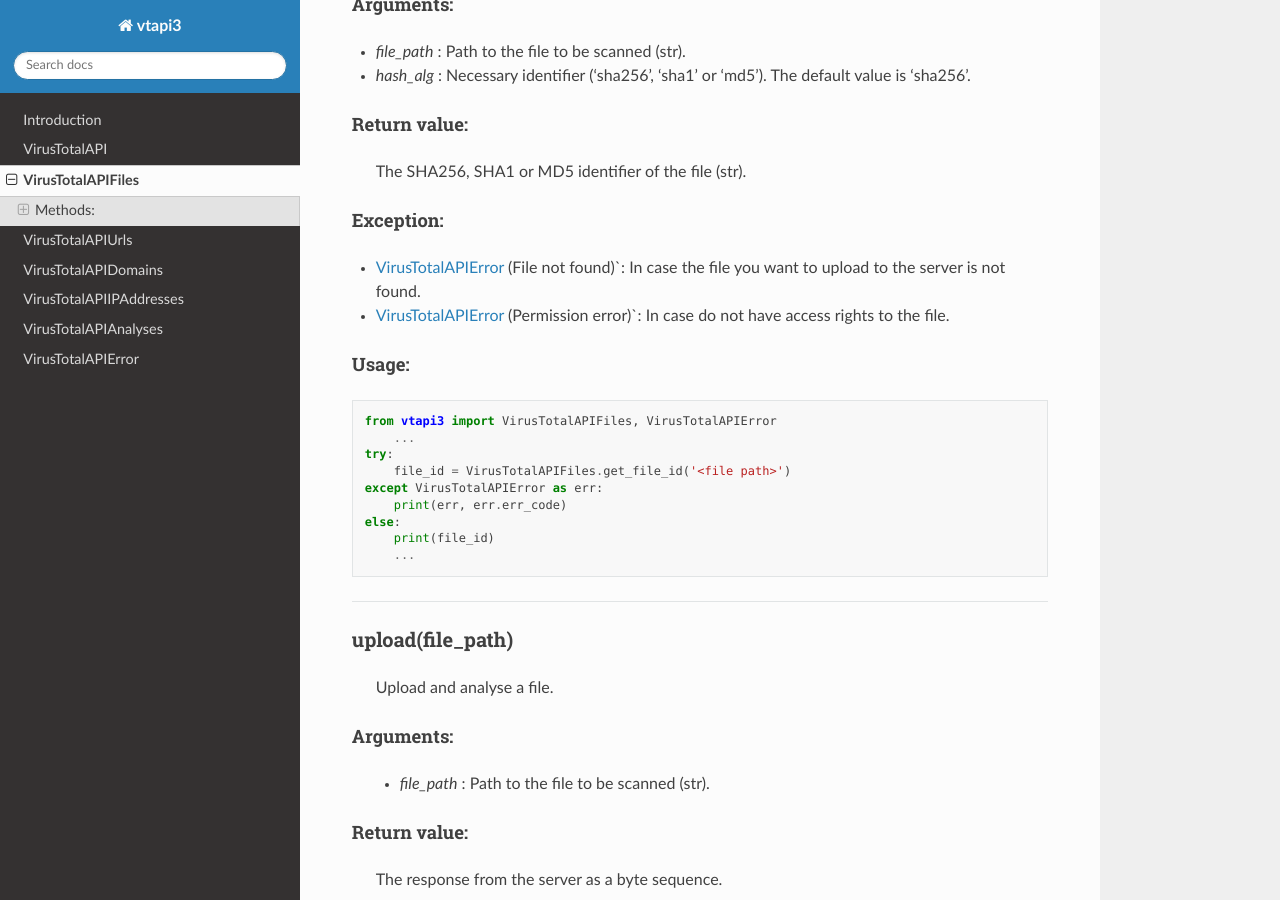
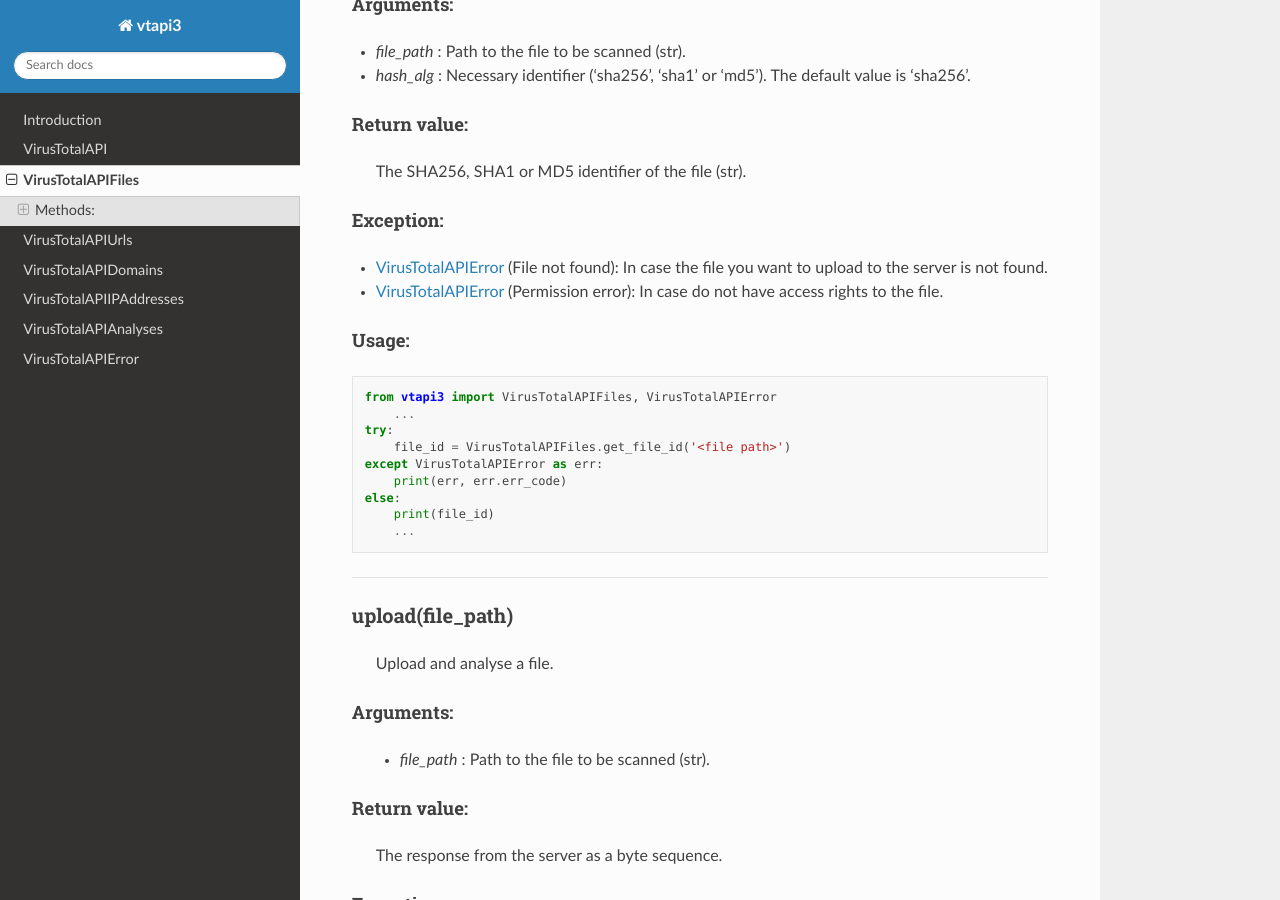
Before and after one commit to drobotun/virustotalapi3, a Sphinx documentation site: the page built from docs/source/file_class.rst, in a window 1280 px wide and 900 px high, scrolled down 419 px. Built offline with Sphinx 7.4.7 and the Read the Docs theme 2.0.0, drawn with Linux system fonts in a browser that asks for light colours.

Commit message:
Update file_class.rst

```diff
--- a/docs/source/file_class.rst
+++ b/docs/source/file_class.rst
@@ -26,8 +26,8 @@ Return value:
 Exception:
 """"""""""
 
-- :ref:`error-label` (File not found)`: In case the file you want to upload to the server is not found.
-- :ref:`error-label` (Permission error)`: In case do not have access rights to the file.
+- :ref:`error-label` (File not found): In case the file you want to upload to the server is not found.
+- :ref:`error-label` (Permission error): In case do not have access rights to the file.
 
 Usage:
 """"""
```
